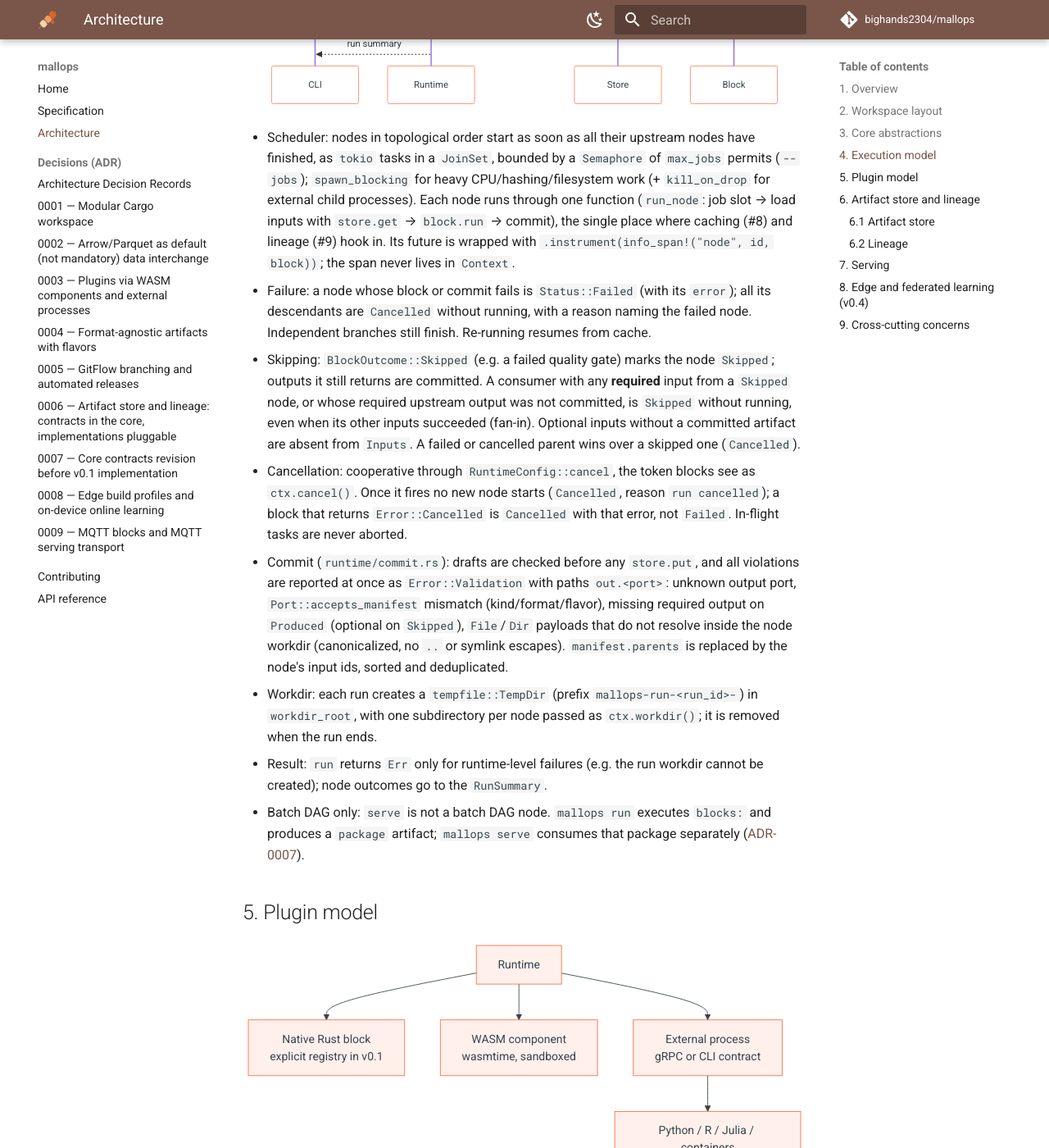
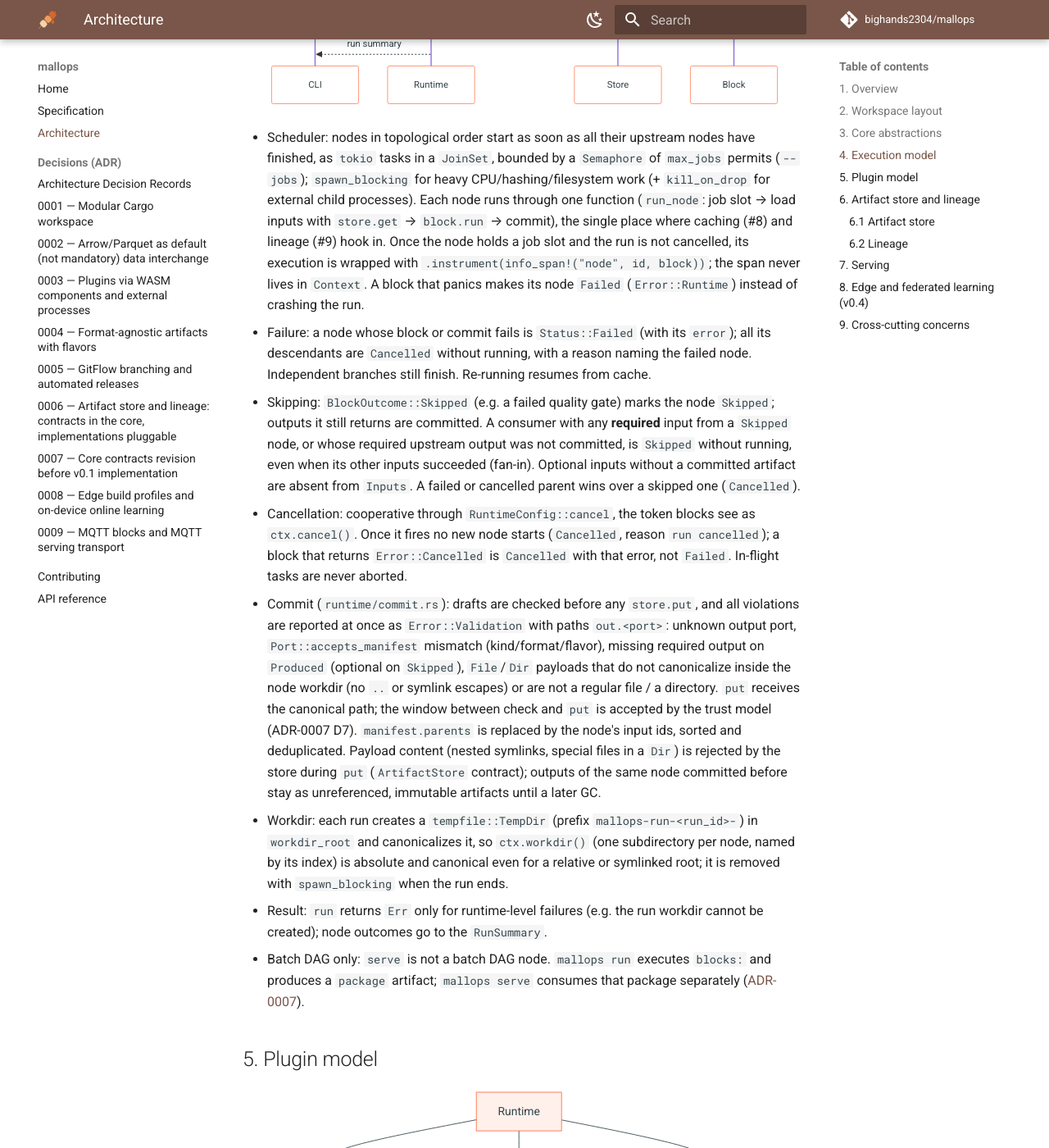
Before and after one commit to bighands2304/mallops, an MkDocs documentation site: the page built from docs/ARCHITECTURE.md, in a window 1280 px wide and 1400 px high, scrolled down 4938 px. Shown: the whole window at 82% size. Built offline with MkDocs 1.6.1 and Material for MkDocs 9.7.7, drawn with Linux system fonts in a browser that asks for light colours; comment, search, counter and statistics services are not loaded; the version menu is left out; some of the changed text lies outside the part shown.

Commit message:
docs: runtime commit canonical paths, store-side payload checks, workdir (#7)
Signed-off-by: bighands2304 <61188329+bighands2304@users.noreply.github.com>

````diff
--- a/docs/ARCHITECTURE.md
+++ b/docs/ARCHITECTURE.md
@@ -175,7 +175,7 @@ pub struct RunSummary { pub run_id: RunId, pub nodes: BTreeMap<String, NodeSumma
 #[non_exhaustive]
 pub struct NodeSummary {
     pub status: Status,
-    pub duration: Duration,                  // zero if the node never started
+    pub duration: Duration,                  // zero if the node never started or its task panicked
     pub outputs: BTreeMap<String, ArtifactId>, // committed outputs by port
     pub reason: Option<String>,              // why skipped / cancelled
     pub error: Option<Error>,                // Failed node, or Error::Cancelled from a cancelled block
@@ -217,12 +217,12 @@ sequenceDiagram
     Core-->>CLI: run summary
 ```
 
-- Scheduler: nodes in topological order start as soon as all their upstream nodes have finished, as `tokio` tasks in a `JoinSet`, bounded by a `Semaphore` of `max_jobs` permits (`--jobs`); `spawn_blocking` for heavy CPU/hashing/filesystem work (+ `kill_on_drop` for external child processes). Each node runs through one function (`run_node`: job slot → load inputs with `store.get` → `block.run` → commit), the single place where caching (#8) and lineage (#9) hook in. Its future is wrapped with `.instrument(info_span!("node", id, block))`; the span never lives in `Context`.
+- Scheduler: nodes in topological order start as soon as all their upstream nodes have finished, as `tokio` tasks in a `JoinSet`, bounded by a `Semaphore` of `max_jobs` permits (`--jobs`); `spawn_blocking` for heavy CPU/hashing/filesystem work (+ `kill_on_drop` for external child processes). Each node runs through one function (`run_node`: job slot → load inputs with `store.get` → `block.run` → commit), the single place where caching (#8) and lineage (#9) hook in. Once the node holds a job slot and the run is not cancelled, its execution is wrapped with `.instrument(info_span!("node", id, block))`; the span never lives in `Context`. A block that panics makes its node `Failed` (`Error::Runtime`) instead of crashing the run.
 - Failure: a node whose block or commit fails is `Status::Failed` (with its `error`); all its descendants are `Cancelled` without running, with a reason naming the failed node. Independent branches still finish. Re-running resumes from cache.
 - Skipping: `BlockOutcome::Skipped` (e.g. a failed quality gate) marks the node `Skipped`; outputs it still returns are committed. A consumer with any **required** input from a `Skipped` node, or whose required upstream output was not committed, is `Skipped` without running, even when its other inputs succeeded (fan-in). Optional inputs without a committed artifact are absent from `Inputs`. A failed or cancelled parent wins over a skipped one (`Cancelled`).
 - Cancellation: cooperative through `RuntimeConfig::cancel`, the token blocks see as `ctx.cancel()`. Once it fires no new node starts (`Cancelled`, reason `run cancelled`); a block that returns `Error::Cancelled` is `Cancelled` with that error, not `Failed`. In-flight tasks are never aborted.
-- Commit (`runtime/commit.rs`): drafts are checked before any `store.put`, and all violations are reported at once as `Error::Validation` with paths `out.<port>`: unknown output port, `Port::accepts_manifest` mismatch (kind/format/flavor), missing required output on `Produced` (optional on `Skipped`), `File`/`Dir` payloads that do not resolve inside the node workdir (canonicalized, no `..` or symlink escapes). `manifest.parents` is replaced by the node's input ids, sorted and deduplicated.
-- Workdir: each run creates a `tempfile::TempDir` (prefix `mallops-run-<run_id>-`) in `workdir_root`, with one subdirectory per node passed as `ctx.workdir()`; it is removed when the run ends.
+- Commit (`runtime/commit.rs`): drafts are checked before any `store.put`, and all violations are reported at once as `Error::Validation` with paths `out.<port>`: unknown output port, `Port::accepts_manifest` mismatch (kind/format/flavor), missing required output on `Produced` (optional on `Skipped`), `File`/`Dir` payloads that do not canonicalize inside the node workdir (no `..` or symlink escapes) or are not a regular file / a directory. `put` receives the canonical path; the window between check and `put` is accepted by the trust model (ADR-0007 D7). `manifest.parents` is replaced by the node's input ids, sorted and deduplicated. Payload content (nested symlinks, special files in a `Dir`) is rejected by the store during `put` (`ArtifactStore` contract); outputs of the same node committed before stay as unreferenced, immutable artifacts until a later GC.
+- Workdir: each run creates a `tempfile::TempDir` (prefix `mallops-run-<run_id>-`) in `workdir_root` and canonicalizes it, so `ctx.workdir()` (one subdirectory per node, named by its index) is absolute and canonical even for a relative or symlinked root; it is removed with `spawn_blocking` when the run ends.
 - Result: `run` returns `Err` only for runtime-level failures (e.g. the run workdir cannot be created); node outcomes go to the `RunSummary`.
 - Batch DAG only: `serve` is not a batch DAG node. `mallops run` executes `blocks:` and produces a `package` artifact; `mallops serve` consumes that package separately ([ADR-0007](adr/0007-core-contracts-revision.md)).
 
````
Also changed, not shown: docs/SPEC.md (+2 -2 lines).
